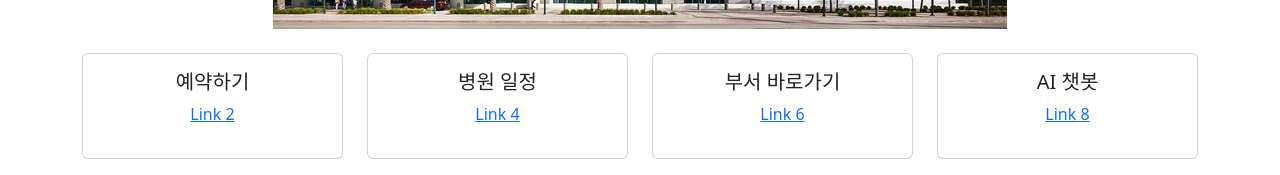
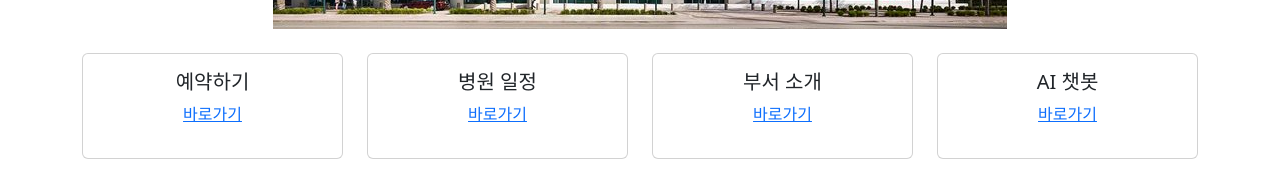
Before and after one commit to quasar2yh/KHIS, a React (Create React App) app in the folder front-react/: page / in a window 1280 px wide. Shown: the part 389-564 px from the top of the page. Built offline with nearby package versions, Linux system fonts and the light colour scheme; no server answers.

Commit message:
Update:홈 화면 ui 업데이트

```diff
--- a/front-react/src/Layout/Footer.jsx
+++ b/front-react/src/Layout/Footer.jsx
@@ -19,7 +19,7 @@ const Footer = () => {
               <div className="card-body">
                 <h5 className="card-title text-uppercase">예약하기</h5>
                 <ul className="list-unstyled">
-                  <li><a href="#!">Link 2</a></li>
+                  <li><a href="/appointment">바로가기</a></li>
                 </ul>
               </div>
             </div>
@@ -29,7 +29,7 @@ const Footer = () => {
               <div className="card-body">
                 <h5 className="card-title text-uppercase">병원 일정</h5>
                 <ul className="list-unstyled">
-                  <li><a href="#!">Link 4</a></li>
+                  <li><a href="/schedule">바로가기</a></li>
                 </ul>
               </div>
             </div>
@@ -37,9 +37,9 @@ const Footer = () => {
           <div className="col-md-3">
             <div className="card">
               <div className="card-body">
-                <h5 className="card-title text-uppercase">부서 바로가기</h5>
+                <h5 className="card-title text-uppercase">부서 소개</h5>
                 <ul className="list-unstyled">
-                  <li><a href="#!">Link 6</a></li>
+                  <li><a href="#!">바로가기</a></li>
                 </ul>
               </div>
             </div>
@@ -49,7 +49,7 @@ const Footer = () => {
               <div className="card-body">
                 <h5 className="card-title text-uppercase">AI 챗봇 </h5>
                 <ul className="list-unstyled">
-                  <li><a href="#!">Link 8</a></li>
+                  <li><a href="/chatbot">바로가기</a></li>
                 </ul>
               </div>
             </div>
```
